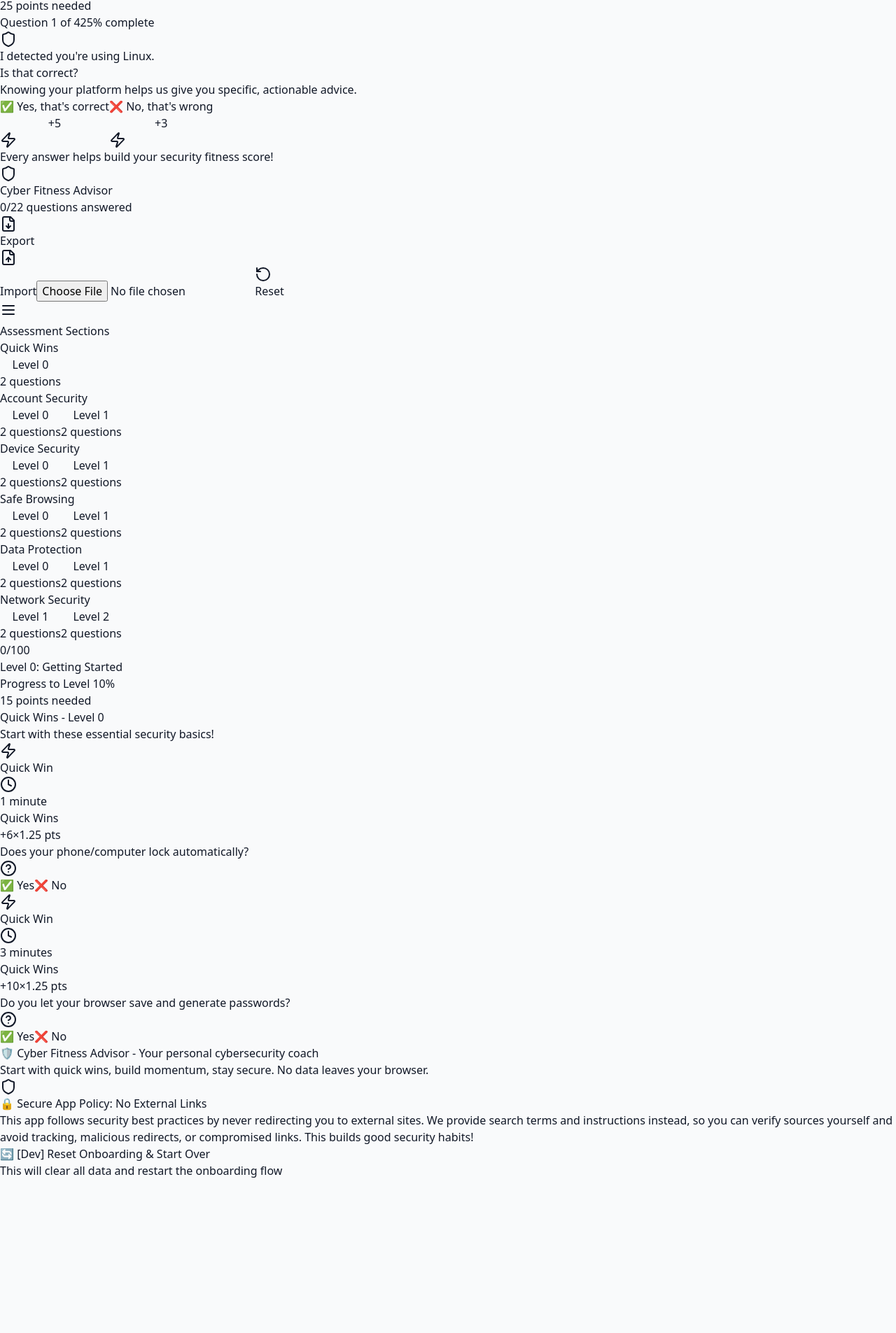
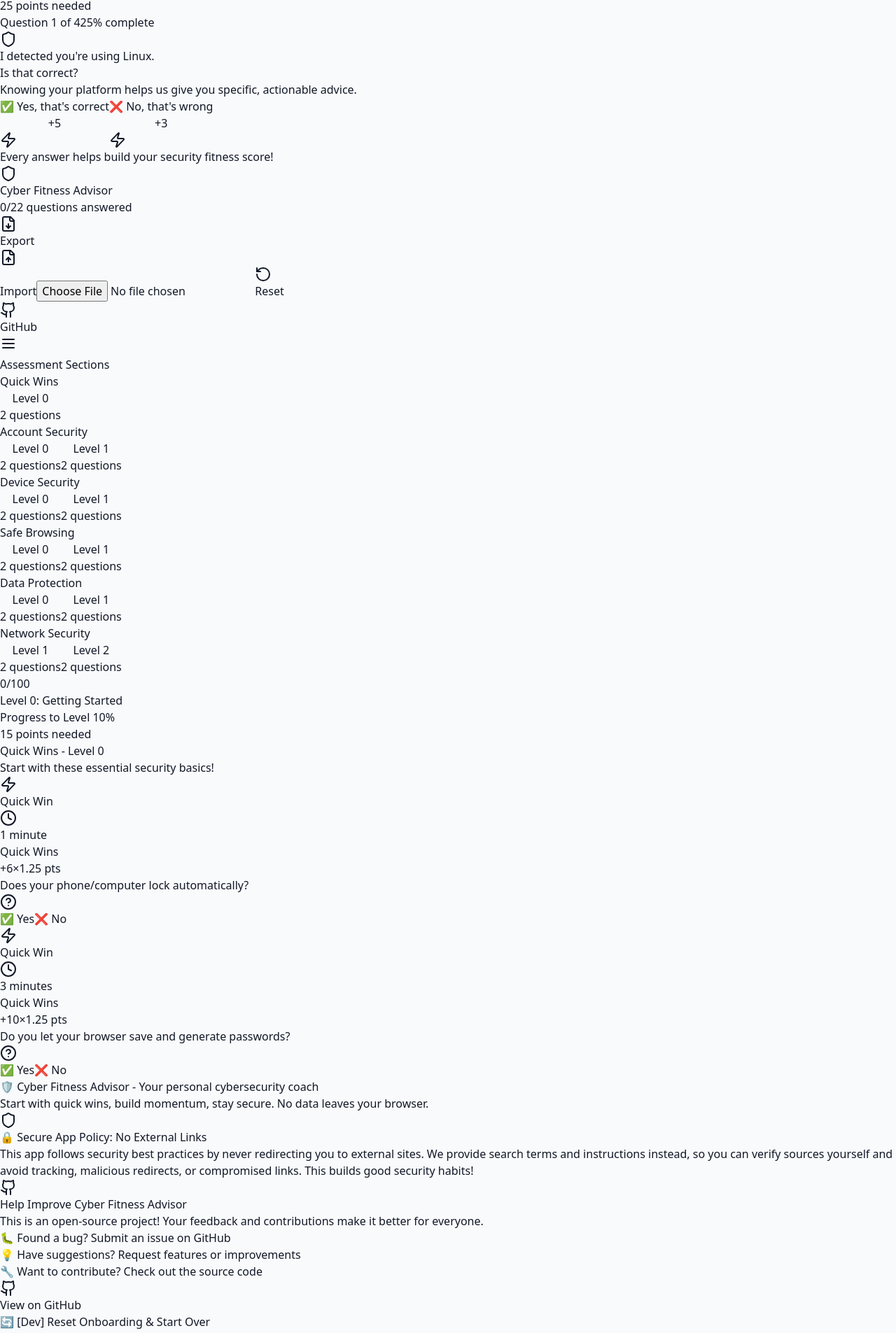
Before and after one commit to electricessence/Cyber-Fitness-Advisor, a React (Vite) app: page / in a window 1280 px wide. Shown: the part 76-1981 px from the top of the page at 70% size. Before the commit the page ends 1761 px from the top, so only its background shows below. Built offline with nearby package versions, Linux system fonts and the light colour scheme.

Commit message:
feat: Add GitHub link and community section to encourage contributions and feedback

```diff
--- a/src/App.tsx
+++ b/src/App.tsx
@@ -1,5 +1,5 @@
 import { useEffect, useState } from 'react';
-import { Shield, RotateCcw, FileDown, FileUp, Menu, X } from 'lucide-react';
+import { Shield, RotateCcw, FileDown, FileUp, Menu, X, Github } from 'lucide-react';
 import { useAssessmentStore, initializeStore } from './features/assessment/state/store';
 import { ScoreBar } from './components/ScoreBar';
 import { QuestionCard } from './components/QuestionCard';
@@ -271,6 +271,16 @@
                 <RotateCcw className="w-4 h-4" />
                 Reset
               </button>
+              <a
+                href="https://github.com/electricessence/Cyber-Fitness-Advisor"
+                target="_blank"
+                rel="noopener noreferrer"
+                className="flex items-center gap-2 px-3 py-2 text-sm text-gray-600 hover:text-gray-900 transition-colors"
+                title="View source code, report issues, or suggest improvements on GitHub"
+              >
+                <Github className="w-4 h-4" />
+                GitHub
+              </a>
             </div>
 
             <button
@@ -435,6 +445,35 @@
                 </div>
               </div>
             </div>
+
+            {/* GitHub Community Section */}
+            <div className="max-w-2xl mx-auto p-4 bg-gray-50 rounded-lg border border-gray-200 mb-4">
+              <div className="flex items-start gap-3 text-left">
+                <Github className="w-5 h-5 text-gray-700 mt-0.5 flex-shrink-0" />
+                <div className="text-sm text-gray-700">
+                  <p className="font-medium text-gray-900 mb-2">Help Improve Cyber Fitness Advisor</p>
+                  <p className="mb-3">
+                    This is an open-source project! Your feedback and contributions make it better for everyone.
+                  </p>
+                  <div className="space-y-1 text-xs">
+                    <p>🐛 <span className="font-medium">Found a bug?</span> Submit an issue on GitHub</p>
+                    <p>💡 <span className="font-medium">Have suggestions?</span> Request features or improvements</p>
+                    <p>🔧 <span className="font-medium">Want to contribute?</span> Check out the source code</p>
+                  </div>
+                  <div className="mt-3">
+                    <a
+                      href="https://github.com/electricessence/Cyber-Fitness-Advisor"
+                      target="_blank"
+                      rel="noopener noreferrer"
+                      className="inline-flex items-center gap-2 px-3 py-2 bg-gray-800 text-white text-xs rounded-md hover:bg-gray-700 transition-colors"
+                    >
+                      <Github className="w-3 h-3" />
+                      View on GitHub
+                    </a>
+                  </div>
+                </div>
+              </div>
+            </div>
             {/* Developer testing option */}
             {window.location.hostname === 'localhost' && (
               <div className="mt-4 pt-4 border-t border-gray-200">
```
